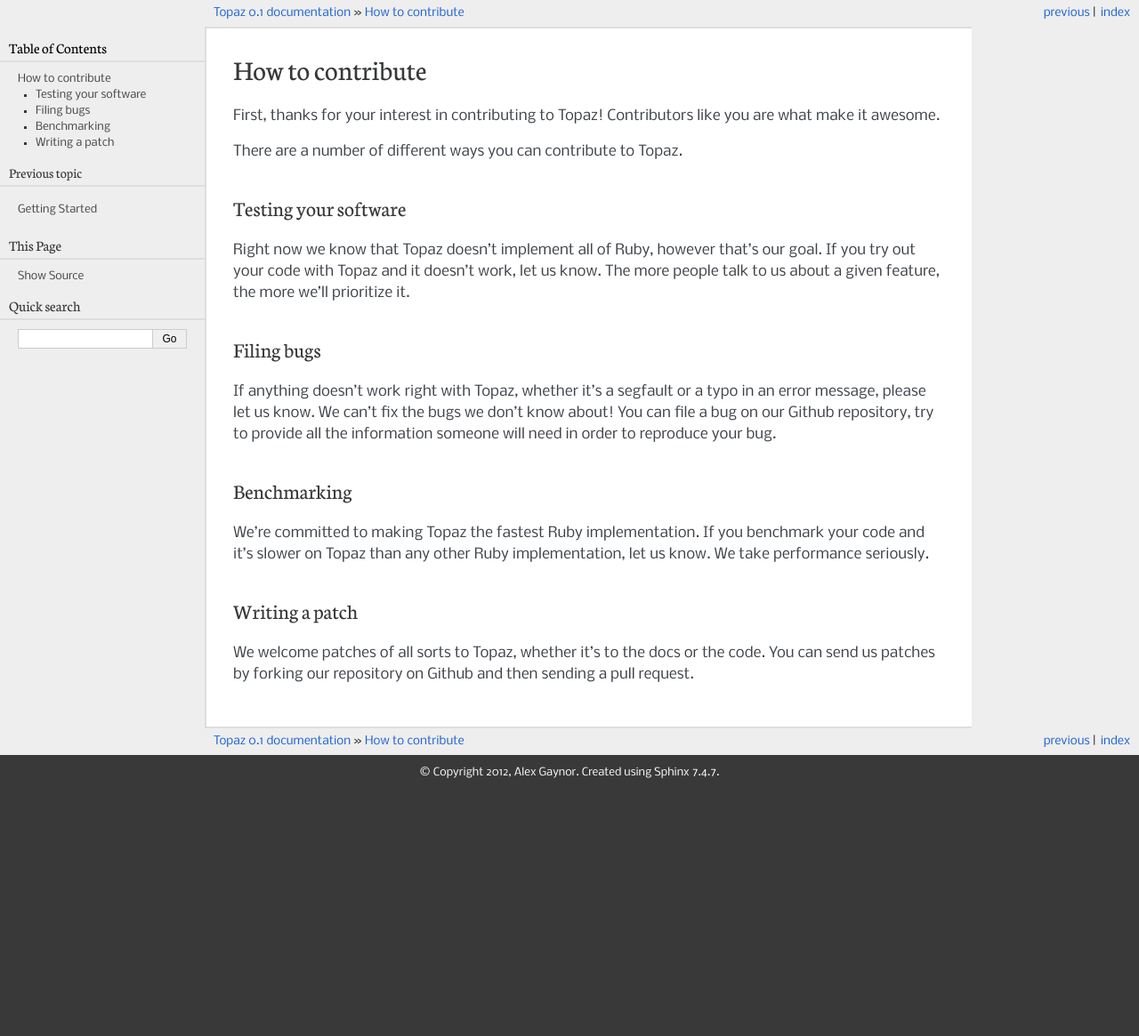
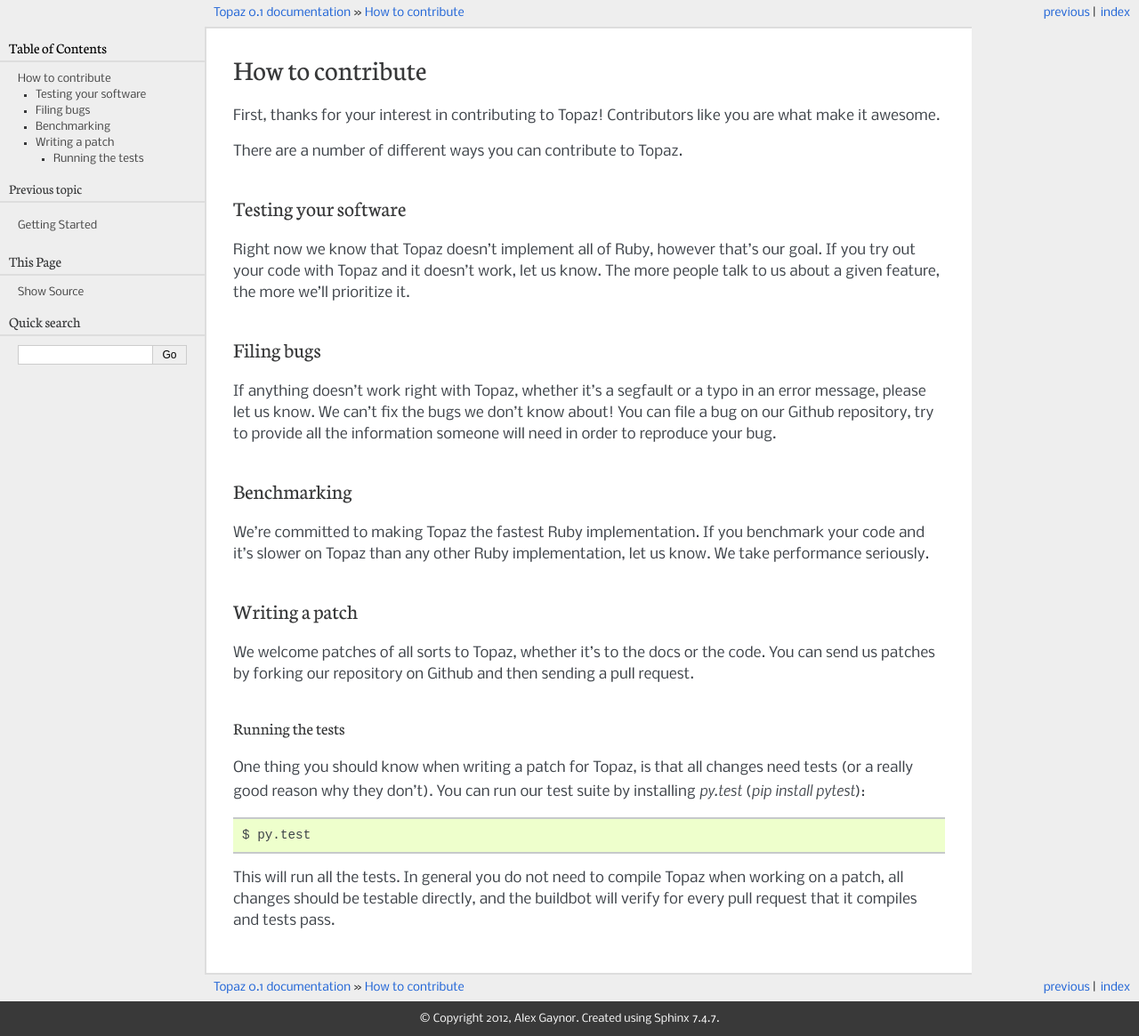
Before and after one commit to topazproject/topaz, a Sphinx documentation site: the page built from docs/contributing.rst, in a window 1280 px wide. Shown: the whole page at 89% size. Built offline with Sphinx 7.4.7, drawn with Linux system fonts in a browser that asks for light colours; before the commit the page ends 900 px from its top, so only the background shows below that.

Commit message:
added docs on running the tests

```diff
--- a/LAUNCH_TODO.rst
+++ b/LAUNCH_TODO.rst
@@ -4,7 +4,6 @@
 * Move to new github org
 * Website
 * Blog post
-* Documentation (including how to contribute)
 * Public mailing list
 * Anything in the github issue tracker marked for launch
 * Binaries (with nightly builds preferably)
--- a/docs/contributing.rst
+++ b/docs/contributing.rst
@@ -34,3 +34,16 @@
 We welcome patches of all sorts to Topaz, whether it's to the docs or the code.
 You can send us patches by forking our repository on Github and then sending a
 pull request.
+
+Running the tests
+~~~~~~~~~~~~~~~~~
+
+One thing you should know when writing a patch for Topaz, is that all changes
+need tests (or a really good reason why they don't). You can run our test suite
+by installing `py.test` (`pip install pytest`)::
+
+    $ py.test
+
+This will run all the tests. In general you do not need to compile Topaz when
+working on a patch, all changes should be testable directly, and the buildbot
+will verify for every pull request that it compiles and tests pass.
```
